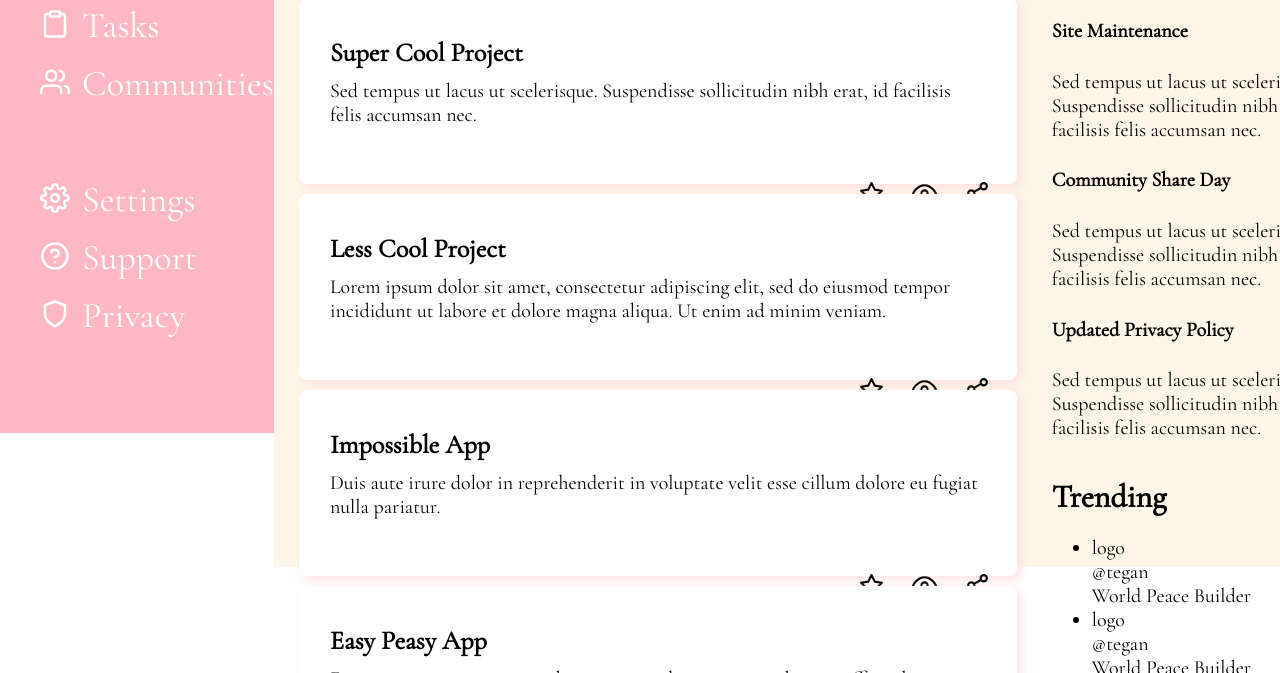
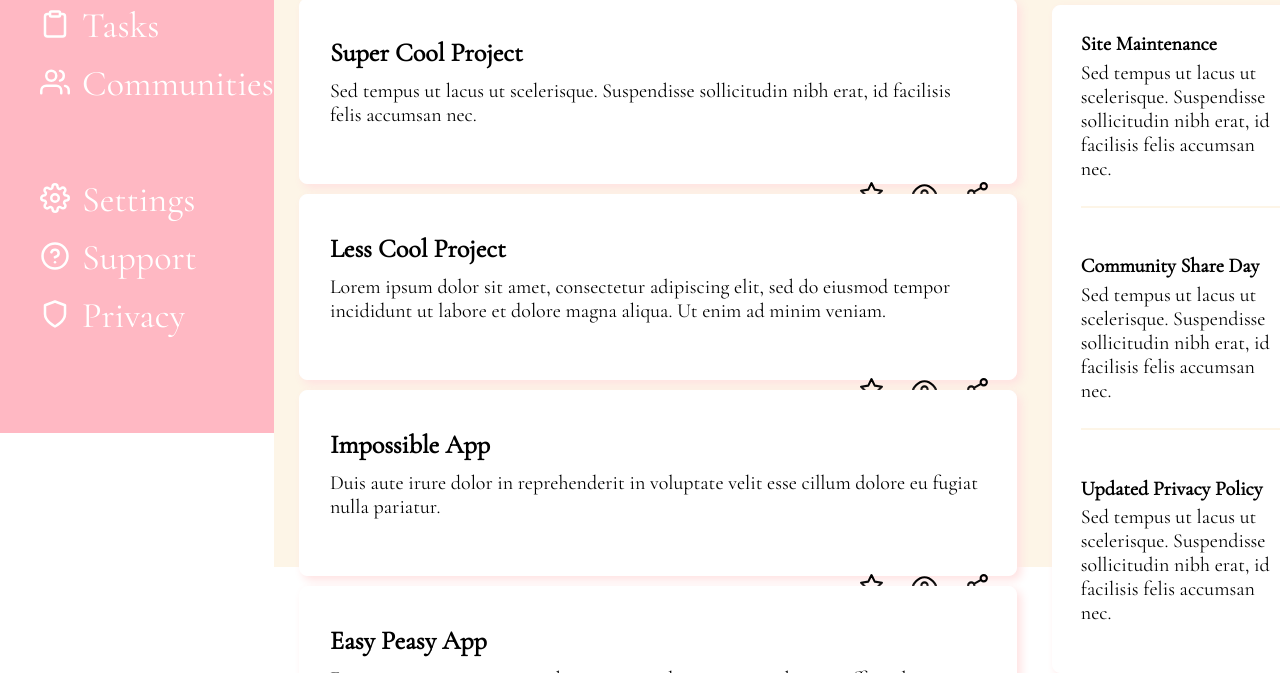
Before and after one commit to ManonBrun0613/Dashboard, a plain HTML site: page index.html in a window 1280 px wide. Shown: the part 367-1040 px from the top of the page. Drawn offline with nearby package versions, Linux system fonts and the light colour scheme.

Commit message:
Style annoucements section

```diff
--- a/index.html
+++ b/index.html
@@ -175,15 +175,15 @@
             </div>
             <div>
                 <h4>Community Share Day</h4>
-                Sed tempus ut lacus ut scelerisque.
+                <p>Sed tempus ut lacus ut scelerisque.
                 Suspendisse sollicitudin nibh erat, id
-                facilisis felis accumsan nec.
+                facilisis felis accumsan nec.</p>
             </div>
             <div>
                 <h4>Updated Privacy Policy</h4>
-                Sed tempus ut lacus ut scelerisque.
+                <p class="last-p">Sed tempus ut lacus ut scelerisque.
                 Suspendisse sollicitudin nibh erat, id
-                facilisis felis accumsan nec.
+                facilisis felis accumsan nec.</p>
             </div>
         </div>
 
--- a/style.css
+++ b/style.css
@@ -221,6 +221,7 @@ input:hover, input:focus{
 
 }
 
+/* Projects section styling */
 h2.projects-h2{
     grid-area: 1/1/2/2;
     padding-left:25px;
@@ -284,6 +285,7 @@ h2.projects-h2{
     font-size: 1.3rem;
 }
 
+/* Announcements section styling */
 
 h2.announcements-h2 {
     grid-area: 1/2/2/3;
@@ -291,8 +293,28 @@ h2.announcements-h2 {
     margin-bottom: -10px;
 
 }
+
 .announcements {
     grid-area: 2/2/3/3;
+    border: 1px solid white;
+    border-radius: 8px;
+    background-color: white;
+    box-shadow: 4px 4px 10px #ffe1e1;
+    margin-right:40px;
+    margin-top: 12px;
+    display: grid;
+    grid-template: 1fr 1fr 1fr/1fr;
+    padding: 0 28px;
+}
+
+.announcements p  {
+    margin-top: -22px;
+    padding-bottom: 25px;
+    border-bottom: 2px solid #fdf5e7;
+}
+
+.announcements .last-p {
+    border-bottom:0;
 }
 
 h2.trending-h2 {
@@ -302,7 +324,7 @@ h2.trending-h2 {
 }
 
 .trending {
-    grid-area:4/2/5/3 ;
+    grid-area:4/2/5/3;
 }
 
 
```
